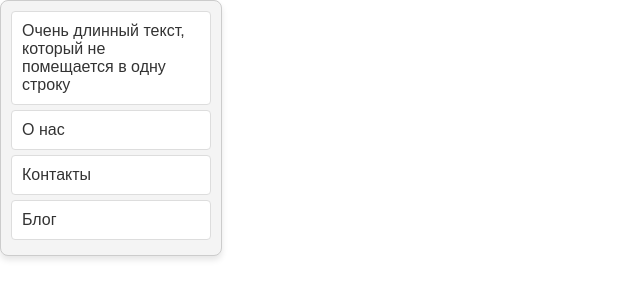
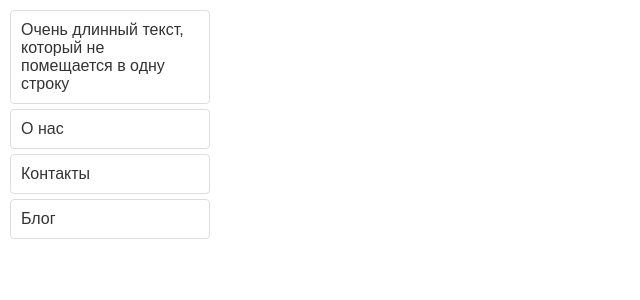
Before and after one commit to Usual-tatarin/dkmr, a Django app: page / in a window 1280 px wide. Shown: the part 60-360 px from the top of the page, without its empty margins (0-640 px from the left). Run offline with Django 4.2, Linux system fonts and the light colour scheme.

Commit message:
Новый вариант меню слева

```diff
--- a/parentroadmap/parentroadmapapp/static/parentroadmapapp/css/styles.css
+++ b/parentroadmap/parentroadmapapp/static/parentroadmapapp/css/styles.css
@@ -50,11 +50,7 @@ ul.mainmenu li a:hover {
 /* Стилизация контейнера меню */
 .menu-container {
     width: 200px; /* Ширина меню */
-    background-color: #f4f4f4; /* Цвет фона */
-    border: 1px solid #ccc; /* Граница */
-    border-radius: 8px; /* Скругление углов */
     padding: 10px;
-    box-shadow: 0 4px 6px rgba(0, 0, 0, 0.1); /* Тень */
 }
 
 /* Стилизация списка */
--- a/parentroadmap/parentroadmapapp/views.py
+++ b/parentroadmap/parentroadmapapp/views.py
@@ -18,12 +18,12 @@ def index(request):
 
 
 def prepregnancy(request):
-    return render(request, 'parentroadmapapp/prepregnancy.html', {'title': 'Хочу стать родителем', 'menu': menu})
+    return render(request, 'parentroadmapapp/prepregnancy.html', {'title': 'Хочу стать родителем', 'menu': menu, 'menu_items': menu_items})
 
 
 def pregnancy(request):
-    return render(request, 'parentroadmapapp/pregnancy.html', {'title': 'Ведение беременности', 'menu': menu})
+    return render(request, 'parentroadmapapp/pregnancy.html', {'title': 'Ведение беременности', 'menu': menu, 'menu_items': menu_items})
 
 
 def parenting(request):
-    return render(request, 'parentroadmapapp/parenting.html', {'title': 'Я родитель', 'menu': menu})
+    return render(request, 'parentroadmapapp/parenting.html', {'title': 'Я родитель', 'menu': menu, 'menu_items': menu_items})
--- a/parentroadmap/templates/base.html
+++ b/parentroadmap/templates/base.html
@@ -23,7 +23,7 @@
 		</div>
 {% endblock mainmenu %}
 
-	<div class="menu-container">
+    <div class="menu-container">
         <ul class="vertical-menu">
             {% for item in menu_items %}
                 <li><a href="{{ item.url }}">{{ item.title }}</a></li>
```
